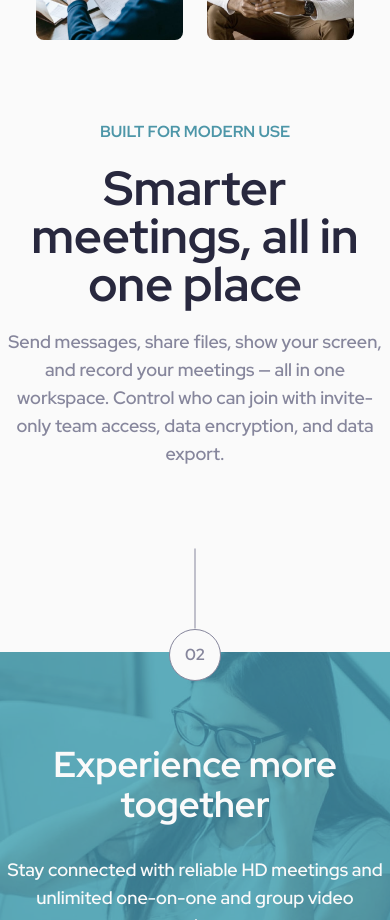
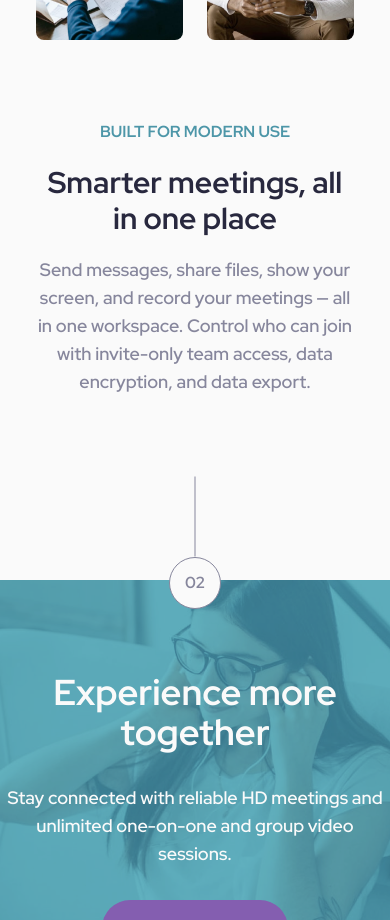
Before and after one commit to Kofiastro/Meet-Landing-Page, a Next.js app: page / in a window 390 px wide. Shown: the part 1280-2200 px from the top of the page. Built offline with nearby package versions, Linux system fonts and the light colour scheme.

Commit message:
padding added to footer and content section

```diff
--- a/app/page.jsx
+++ b/app/page.jsx
@@ -104,11 +104,11 @@ export default function Home() {
           </div>
         </div>
         {/* Content Section */}
-        <div className='flex flex-col mx-auto mb-[184px] justify-center text-center max-w-md items-center space-y-5 mt-20 md:max-w-lg'>
+        <div className='flex flex-col px-9 mx-auto mb-[184px] justify-center text-center md:px-0 max-w-md items-center space-y-5 mt-20 lg:max-w-lg'>
           <h1 className='text-Cyan uppercase font-bold text-base'>
             Built for Modern Use
           </h1>
-          <h1 className='text-DarkPink font-bold text-5xl '>
+          <h1 className='text-DarkPink font-bold text-3xl md:text-5xl '>
             Smarter meetings, all in one place
           </h1>
           <p className='text-AshyPink text-lg font-semibold'>
@@ -120,9 +120,9 @@ export default function Home() {
 
         {/* Footer */}
         <div className='w-full absolute flex flex-col py-[92px] items-center bg-Cyan mx-auto lg:space-y-0 lg:justify-between lg:flex-row  lg:px-[165px] lg:h-[320px] '>
-          <Image fill src={"/desktop/image-footer.jpg"} className='sm:hidden md:hidden lg:block  opacity-30 mix-blend-overlay object-cover 'alt='footer images' />
+          <Image fill src={"/desktop/image-footer.jpg"} className='hidden lg:block  opacity-30 mix-blend-overlay object-cover 'alt='footer images' />
           <Image fill src={"/tablet/image-footer.jpg"} className='sm:hidden md:block lg:hidden opacity-30 mix-blend-overlay object-cover 'alt='footer images'/>
-          <Image fill src={"/mobile/image-footer.jpg"} className=' sm:block md:hidden lg:hidden opacity-30 mix-blend-overlay object-cover 'alt='footer images'/>
+          <Image fill src={"/mobile/image-footer.jpg"} className=' block md:hidden lg:hidden opacity-30 mix-blend-overlay object-cover 'alt='footer images'/>
           <h1 className='relative font-bold text-4xl text-center lg:text-left text-Heaven max-w-sm'>
             Experience more together
           </h1>
```
